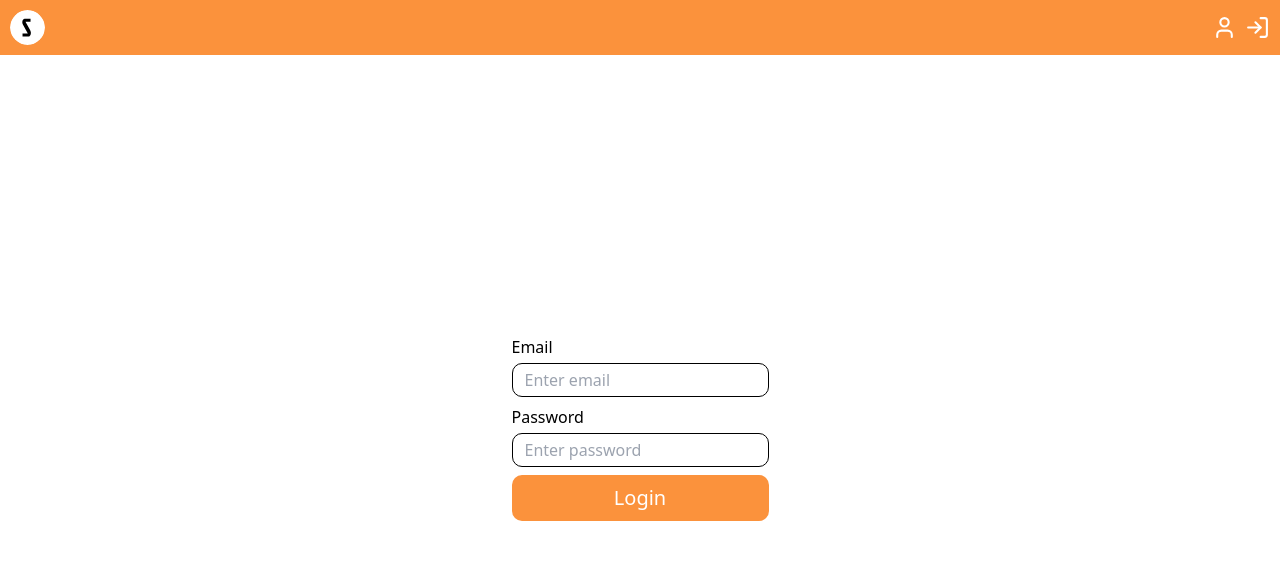
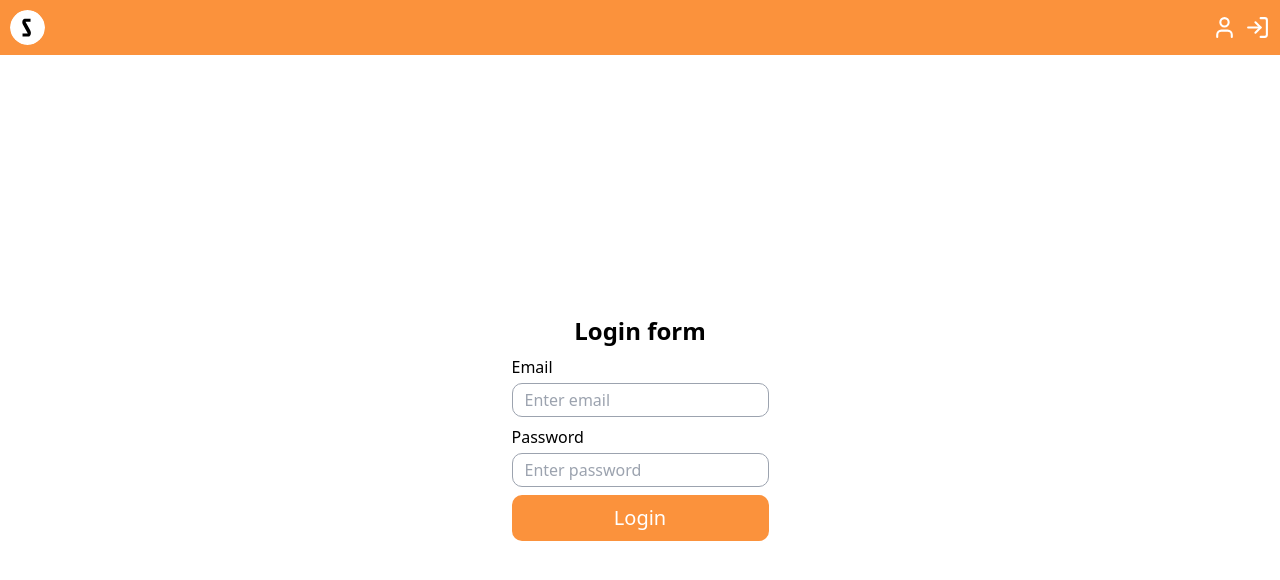
Before and after one commit to Sorokovsky/sorok-chat-client, a Next.js app: page /auth/login in a window 1280 px wide. Shown: the top 580 px of the page. Built offline with nearby package versions, Linux system fonts and the light colour scheme; no server answers.

Commit message:
input style

```diff
--- a/src/components/login-form/login-form.tsx
+++ b/src/components/login-form/login-form.tsx
@@ -5,6 +5,8 @@ import {Form} from "@/ui/form/form";
 import {useForm} from "react-hook-form";
 import {type LoginUser} from "@/types/models/auth/login.type";
 import {useLogin} from "@/hooks/use-login.hook";
+import {Heading} from "@/ui/heading/heading";
+import {HeadingTags} from "@/enums/heading-tags.enum";
 
 export const LoginForm: FC = (): JSX.Element => {
     const { handleSubmit, register } = useForm<LoginUser>();
@@ -17,6 +19,7 @@ export const LoginForm: FC = (): JSX.Element => {
             <Form
                 onSubmit={handleSubmit(login)}
             >
+                <Heading tag={HeadingTags.H1}>Login form</Heading>
                 <Input
                     label={"Email"}
                     type={"email"}
--- /dev/null
+++ b/src/components/ui/heading/heading.module.sass
@@ -0,0 +1,2 @@
+.heading
+  @apply text-center font-bold text-2xl mb-2
--- /dev/null
+++ b/src/components/ui/heading/heading.tsx
@@ -0,0 +1,21 @@
+import {type FC, type JSX, type ReactNode} from "react";
+import {type HeadingTags} from "@/enums/heading-tags.enum";
+import cn from "clsx";
+import styles from "./heading.module.sass";
+
+interface Props {
+ tag: HeadingTags;
+ children: ReactNode;
+ className?: string;
+}
+
+export const Heading: FC<Props> = ({tag, children, className}: Props): JSX.Element => {
+     const CustomTag = tag as keyof JSX.IntrinsicElements;
+     return (
+         <CustomTag
+             className={cn(styles.heading, className)}
+         >
+             {children}
+         </CustomTag>
+     )
+}
--- a/src/components/ui/input/input.module.sass
+++ b/src/components/ui/input/input.module.sass
@@ -1,7 +1,9 @@
 .input
-  &, &:focus, &:focus-visible
-    @apply outline-none border-black px-3 py-1
-  @apply text-black rounded-[10px] border-[1px]
+  &, &:focus-visible
+    @apply outline-none
+  @apply rounded-[10px] border-[1px] border-gray-400 px-3 py-1 transition-all duration-300
+  &:focus, &:hover
+    @apply border-black
   &:-webkit-autofill,
   &:-webkit-autofill:hover,
   &-webkit-autofill:focus
--- /dev/null
+++ b/src/contracts/enums/heading-tags.enum.ts
@@ -0,0 +1,9 @@
+export const HeadingTags = {
+    H1: "h1",
+    H2: "h2",
+    H3: "h3",
+    H4: "h4",
+    H5: "h5",
+    H6: "h6"
+} as const;
+export type HeadingTags = (typeof HeadingTags)[keyof typeof HeadingTags];
```
